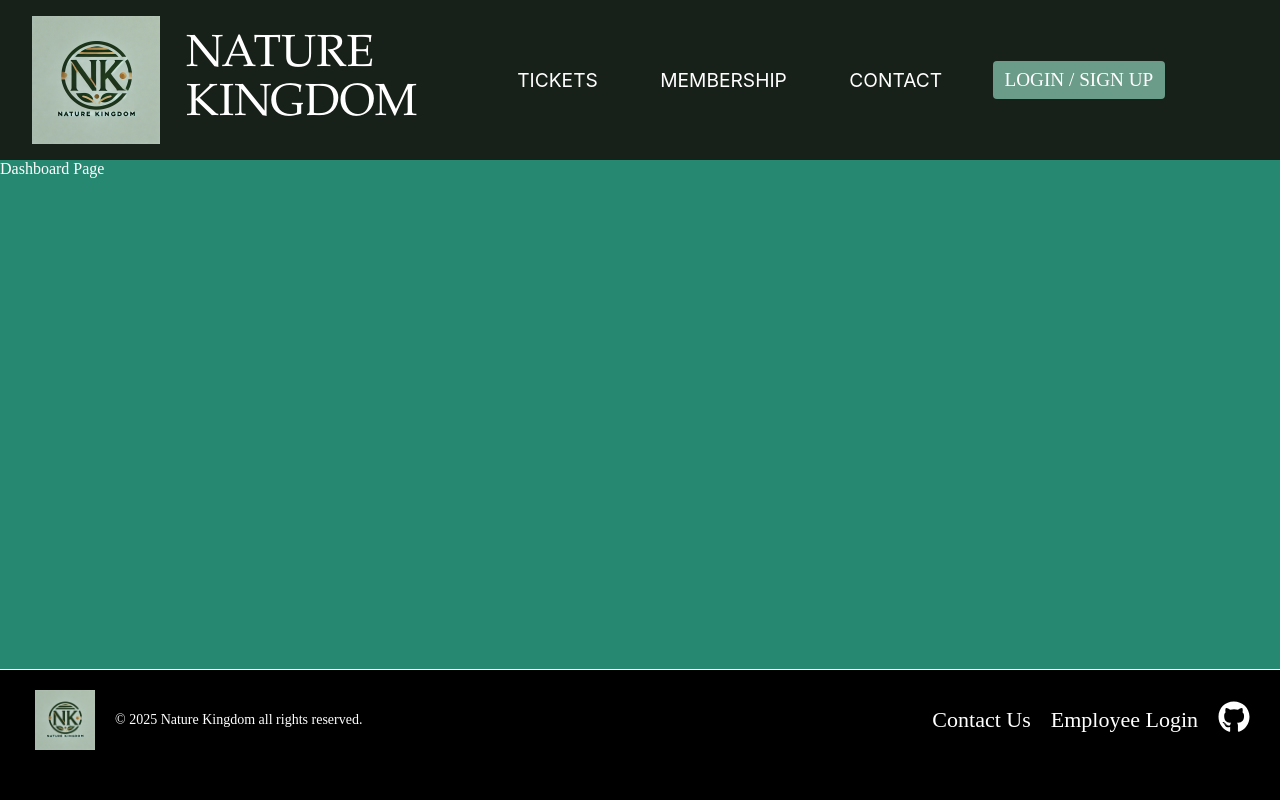
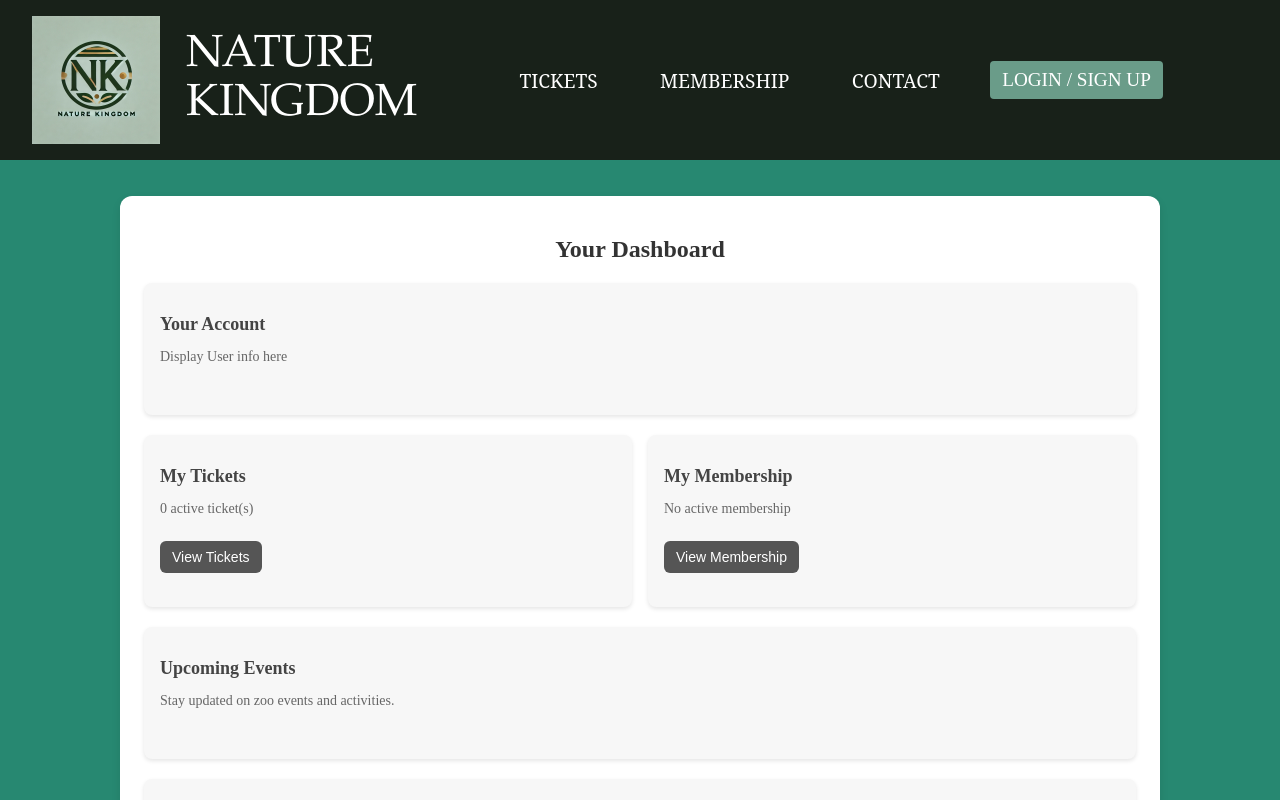
Before and after one commit to AngelSaravia/Nature_Kingdom, a React (Vite) app in the folder client/: page /dashboard in a window 1280 px wide. Shown: the top 800 px of the page. Built offline with nearby package versions, Linux system fonts and the light colour scheme; no server answers.

Commit message:
Frontend additions
added frontend for Dashboard, My-tickets, My-membership

fixed some styling bugs in tickets and header

```diff
--- a/client/src/App.jsx
+++ b/client/src/App.jsx
@@ -14,11 +14,15 @@ import Tickets from "./pages/tickets/tickets";
 import Sign_up from "./pages/signup/sign_up";
 import Login from "./pages/login/login";
 import EmployeeLogin from "./pages/employee/employee_login";
+import Dashboard from "./pages/dashboard/dashboard";
+import Checkout from "./pages/checkout/checkout";
+import MyTickets from "./pages/dashboard/my-tickets/my-tickets";
+import MyMembership from "./pages/dashboard/my-membership/my-membership";
+
 import EmployeeForm from "./pages/dataEntries/employee_form";
 import AnimalForm from "./pages/dataEntries/animal_form";
 import EnclosureForm from "./pages/dataEntries/enclosure_form";
 import EventForm from "./pages/dataEntries/event_form";
-import Checkout from "./pages/checkout/checkout";
 import "./App.css";
 import HeaderManager from "./components/header/headerManager";
 
@@ -123,10 +127,9 @@ function AppContent() {
               <Route path="/enclosure_form" element={<EnclosureForm />} />
               <Route path="/event_form" element={<EventForm />} />
               <Route path="/:type/checkout" element={<Checkout />} />
-              <Route
-                path="/dashboard"
-                element={<div>Dashboard Page</div>}
-              />{" "}
+              <Route path="/dashboard"element={<Dashboard />}/>
+              <Route path="/my-tickets" element={<MyTickets />} />
+              <Route path="/my-membership" element={<MyMembership />} />
             </Routes>
           </main>
           <Footer />
--- a/client/src/components/header/auth/authHeader.jsx
+++ b/client/src/components/header/auth/authHeader.jsx
@@ -39,7 +39,7 @@ function AuthHeader() {
 
       <nav className="nav-links">
         <Link to="/dashboard">Dashboard</Link>
-        <Link to="/tickets">My Tickets</Link>
+        <Link to="/tickets">Tickets</Link>
         <Link to="/membership">Membership</Link>
       </nav>
       <div className="user-menu">
--- a/client/src/components/header/header.css
+++ b/client/src/components/header/header.css
@@ -43,7 +43,7 @@
   color: white;
   text-decoration: none;
   font-size: 20px;
-  font-family: "Inter";
+  font-family: "serif";
   font-size: 22px;
   display: flex;
   align-items: center;
--- a/client/src/pages/checkout/checkout.jsx
+++ b/client/src/pages/checkout/checkout.jsx
@@ -228,7 +228,7 @@ const Checkout = () => {
 
       const handleConfirmationClose = () => {
         setShowConfirmation(false);
-        navigate('/'); // Optional: navigate only when they click "Done"
+        navigate('/dashboard'); // Optional: navigate only when they click "Done"
       };
 
       return (
--- /dev/null
+++ b/client/src/pages/dashboard/dashboard.css
@@ -0,0 +1,76 @@
+.dashboard-container {
+    min-height: 90vh;
+    /* background-color: #2C5530; */
+    display: flex;
+    justify-content: center;
+    align-items: center;
+    padding: 20px;
+  }
+
+  .dashboard-card {
+    max-width: 80%;
+    width: 100%;
+    height: 80vh;
+    min-height: 600px;
+    background-color: #ffffff;
+    box-shadow: 0 4px 8px rgba(0, 0, 0, 0.1);
+    border-radius: 12px;
+    padding: 24px;
+    text-align: center;
+  }
+
+  .dashboard-title {
+    font-size: 24px;
+    font-weight: bold;
+    color: #333333;
+    margin-bottom: 20px;
+  }
+
+  .dashboard-grid {
+    display: grid;
+    grid-template-columns: repeat(2, 1fr);
+    gap: 16px;
+    margin-bottom: 20px;
+  }
+
+  .dashboard-box {
+    background-color: #f7f7f7;
+    padding: 16px;
+    border-radius: 8px;
+    box-shadow: 0 2px 4px rgba(0, 0, 0, 0.1);
+    text-align: left;
+    height: 140px;
+    }
+    .dashboard-box.single {
+    margin-bottom: 20px;
+    height: 100px;
+  }
+
+  .dashboard-heading {
+    font-size: 18px;
+    font-weight: 600;
+    color: #444444;
+    margin-bottom: 8px;
+  }
+
+  .dashboard-text {
+    font-size: 14px;
+    color: #666666;
+  }
+
+  .dashboard-button {
+    display: inline-block;
+    margin-top: 10px;
+    padding: 8px 12px;
+    font-size: 14px;
+    color: #ffffff;
+    background-color: #555555;
+    border: none;
+    border-radius: 6px;
+    cursor: pointer;
+    transition: background-color 0.3s ease;
+  }
+
+  .dashboard-button:hover {
+    background-color: #333333;
+  }
--- /dev/null
+++ b/client/src/pages/dashboard/dashboard.jsx
@@ -0,0 +1,58 @@
+import React, { useState, useEffect } from 'react';
+import { Link } from 'react-router-dom';
+import { checkMembershipStatus } from '../../services/api';
+import { useNavigate } from 'react-router-dom';
+import './dashboard.css';
+
+const Dashboard = () => {
+    const navigate = useNavigate();
+    const [tickets, setTickets] = useState([]);
+    const [membership, setMembership] = useState(null);
+
+    useEffect(() => {
+        // Fetch tickets and membership info
+        fetch("/api/tickets").then(res => res.json()).then(setTickets);
+        fetch("/api/membership").then(res => res.json()).then(setMembership);
+    }, []);
+
+    return (
+        <div className="dashboard-container">
+        <div className="dashboard-card">
+            <h1 className="dashboard-title">Your Dashboard</h1>
+
+            {/* Quick Summary */}
+            <div className="dashboard-box single">
+            <h2 className="dashboard-heading">Your Account</h2>
+            <p className="dashboard-text">Display User info here</p>
+            </div>
+            <div className="dashboard-grid">
+            <div className="dashboard-box">
+                <h2 className="dashboard-heading">My Tickets</h2>
+                <p className="dashboard-text">{tickets.length} active ticket(s)</p>
+                <button onClick={() => navigate("/my-tickets", { state: { tickets } })}
+                        className="dashboard-button">View Tickets</button>
+            </div>
+            <div className="dashboard-box">
+                <h2 className="dashboard-heading">My Membership</h2>
+                <p className="dashboard-text">{membership ? membership.type : "No active membership"}</p>
+                <button onClick={() => navigate("/my-membership", { state: { membership } })}
+                        className="dashboard-button">View Membership</button>
+            </div>
+            </div>
+
+            {/* Additional Features */}
+            <div className="dashboard-box single">
+            <h2 className="dashboard-heading">Upcoming Events</h2>
+            <p className="dashboard-text">Stay updated on zoo events and activities.</p>
+            </div>
+
+            <div className="dashboard-box single">
+            <h2 className="dashboard-heading">Animal Spotlights</h2>
+            <p className="dashboard-text">Discover featured animals and fun facts.</p>
+            </div>
+        </div>
+        </div>
+    );
+};
+
+export default Dashboard
--- /dev/null
+++ b/client/src/pages/dashboard/my-membership/my-membership.css
@@ -0,0 +1,70 @@
+/* MyMembership.css */
+
+.membership-container {
+    min-height: 90vh;
+    display: flex;
+    justify-content: center;
+    align-items: center;
+    padding: 20px;
+}
+
+.membership-card {
+    max-width: 800px;
+    width: 100%;
+    background-color: #ffffff;
+    box-shadow: 0 4px 8px rgba(0, 0, 0, 0.1);
+    border-radius: 12px;
+    padding: 24px;
+    text-align: center;
+}
+
+.membership-title {
+    font-size: 24px;
+    font-weight: bold;
+    color: #333333;
+    margin-bottom: 20px;
+}
+
+.membership-details {
+    background-color: #f7f7f7;
+    padding: 16px;
+    border-radius: 8px;
+    box-shadow: 0 2px 4px rgba(0, 0, 0, 0.1);
+    text-align: left;
+    margin-bottom: 20px;
+}
+
+.membership-heading {
+    font-size: 18px;
+    font-weight: 600;
+    color: #444444;
+    margin-bottom: 8px;
+}
+
+.membership-text {
+    font-size: 14px;
+    color: #666666;
+}
+
+.no-membership-text {
+    font-size: 16px;
+    color: #888888;
+    margin-bottom: 20px;
+}
+
+.membership-button {
+    display: inline-block;
+    margin-top: 10px;
+    padding: 8px 12px;
+    font-size: 14px;
+    color: #ffffff;
+    background-color: #555555;
+    border: none;
+    border-radius: 6px;
+    cursor: pointer;
+    transition: background-color 0.3s ease;
+}
+
+.membership-button:hover {
+    background-color: #333333;
+}
--- /dev/null
+++ b/client/src/pages/dashboard/my-membership/my-membership.jsx
@@ -0,0 +1,32 @@
+import React, { useState } from 'react';
+import { useLocation, useNavigate } from 'react-router-dom';
+import './my-membership.css';
+
+const MyMembership = () => {
+    const location = useLocation();
+    const navigate = useNavigate();
+    const [membership] = useState(location.state?.membership || null);
+
+    return (
+        <div className="membership-container">
+            <div className="membership-card">
+                <h1 className="membership-title">My Membership</h1>
+                {membership ? (
+                    <div className="membership-details">
+                        <h2 className="membership-heading">{membership.type} Membership</h2>
+                        <p className="membership-text">Status: {membership.status}</p>
+                        <p className="membership-text">Expiration Date: {membership.expirationDate}</p>
+                        <p className="membership-text">Benefits: {membership.benefits}</p>
+                    </div>
+                ) : (
+                    <p className="no-membership-text">You do not have an active membership.</p>
+                )}
+                <button onClick={() => navigate('/dashboard')} className="membership-button">
+                    Back to Dashboard
+                </button>
+            </div>
+        </div>
+    );
+};
+
+export default MyMembership;
--- /dev/null
+++ b/client/src/pages/dashboard/my-tickets/my-tickets.css
@@ -0,0 +1,76 @@
+/* MyTickets.css */
+
+.tickets-container {
+    min-height: 90vh;
+    display: flex;
+    justify-content: center;
+    align-items: center;
+    padding: 20px;
+}
+
+.tickets-card {
+    max-width: 800px;
+    width: 100%;
+    background-color: #ffffff;
+    box-shadow: 0 4px 8px rgba(0, 0, 0, 0.1);
+    border-radius: 12px;
+    padding: 24px;
+    text-align: center;
+}
+
+.tickets-title {
+    font-size: 24px;
+    font-weight: bold;
+    color: #333333;
+    margin-bottom: 20px;
+}
+
+.tickets-list {
+    display: flex;
+    flex-direction: column;
+    gap: 16px;
+    margin-bottom: 20px;
+}
+
+.ticket-box {
+    background-color: #f7f7f7;
+    padding: 16px;
+    border-radius: 8px;
+    box-shadow: 0 2px 4px rgba(0, 0, 0, 0.1);
+    text-align: left;
+}
+
+.ticket-heading {
+    font-size: 18px;
+    font-weight: 600;
+    color: #444444;
+    margin-bottom: 8px;
+}
+
+.ticket-text {
+    font-size: 14px;
+    color: #666666;
+}
+
+.no-tickets-text {
+    font-size: 16px;
+    color: #888888;
+    margin-bottom: 20px;
+}
+
+.tickets-button {
+    display: inline-block;
+    margin-top: 10px;
+    padding: 8px 12px;
+    font-size: 14px;
+    color: #ffffff;
+    background-color: #555555;
+    border: none;
+    border-radius: 6px;
+    cursor: pointer;
+    transition: background-color 0.3s ease;
+}
+
+.tickets-button:hover {
+    background-color: #333333;
+}
--- /dev/null
+++ b/client/src/pages/dashboard/my-tickets/my-tickets.jsx
@@ -0,0 +1,36 @@
+import React, { useState } from 'react';
+import { useLocation, useNavigate } from 'react-router-dom';
+import './my-tickets.css';
+
+const MyTickets = () => {
+    const location = useLocation();
+    const navigate = useNavigate();
+    const [tickets] = useState(location.state?.tickets || []);
+
+    return (
+        <div className="tickets-container">
+            <div className="tickets-card">
+                <h1 className="tickets-title">My Tickets</h1>
+                {tickets.length > 0 ? (
+                    <div className="tickets-list">
+                        {tickets.map((ticket, index) => (
+                            <div key={index} className="ticket-box">
+                                <h2 className="ticket-heading">Ticket #{ticket.id}</h2>
+                                <p className="ticket-text">Date: {ticket.date}</p>
+                                <p className="ticket-text">Time: {ticket.time}</p>
+                                <p className="ticket-text">Status: {ticket.status}</p>
+                            </div>
+                        ))}
+                    </div>
+                ) : (
+                    <p className="no-tickets-text">You have no active tickets.</p>
+                )}
+                <button onClick={() => navigate('/dashboard')} className="tickets-button">
+                    Back to Dashboard
+                </button>
+            </div>
+        </div>
+    );
+};
+
+export default MyTickets;
--- a/client/src/pages/tickets/tickets.css
+++ b/client/src/pages/tickets/tickets.css
@@ -21,6 +21,7 @@
   padding: 2rem;
   background-color: #f5f5f5;
   border-radius: 8px;
+  width: 80%;
 }
 
 .tickets-hero h1 {
@@ -295,6 +296,7 @@
 
 .checkout-section {
   text-align: center;
+  width: 80%;
   margin: 3rem 0;
   padding: 2rem;
   background-color: #f5f5f5;
```
